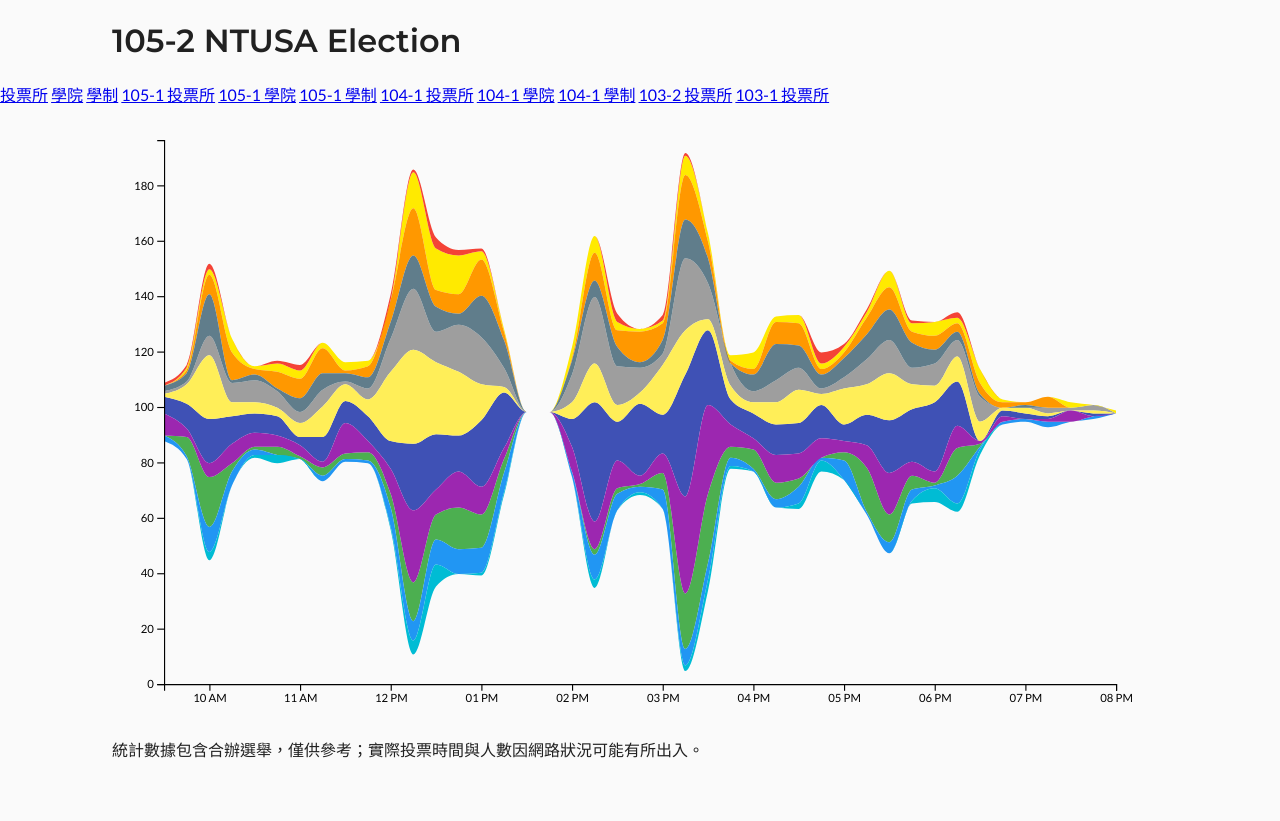
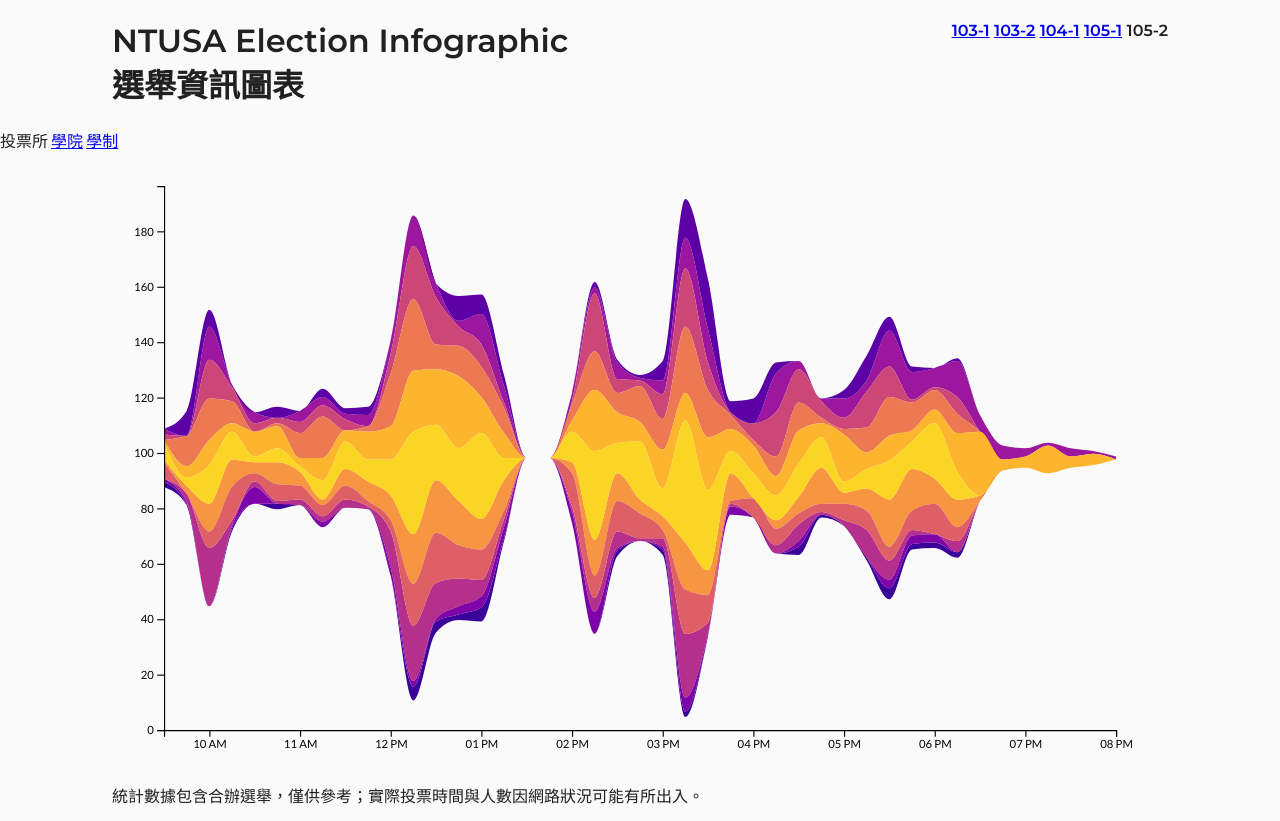
Before and after one commit to rschiang/ntu-vote-auth-stat, a plain HTML site: page index.html in a window 1280 px wide. Drawn offline with Linux system fonts and the light colour scheme.

Commit message:
Make infographic toggle works

```diff
--- a/index.css
+++ b/index.css
@@ -24,6 +24,16 @@
 header {
     font-family: Montserrat, Source Han Sans, sans-serif;
     font-weight: 600;
+}
+
+nav.semesters {
+    float: right;
+    text-align: right;
+}
+
+nav .active {
+    color: #212121;
+    text-decoration: none;
 }
 
 .chart {
--- a/index.html
+++ b/index.html
@@ -1,17 +1,17 @@
 <!DOCTYPE html>
 <html lang="zh-Hant">
 <head>
-    <title>臺大開源社：105-2 學生會暨自治組織選舉領票統計</title>
+    <title>臺大開源社：學生會選舉領票資訊圖表</title>
     <meta charset="utf-8">
     <meta http-equiv="X-UA-Compatible" content="IE=edge,chrome=1">
     <meta name="viewport" content="width=device-width, initial-scale=1">
 
-    <meta property="og:title" content="105-2 學生會暨自治組織選舉領票統計">
+    <meta property="og:title" content="臺大學生會選舉領票資訊圖表">
     <meta property="og:type" content="website">
-    <meta property="og:url" content="http://vote.ntuosc.org/statistics/105-2/">
-    <meta property="og:image" content="http://vote.ntuosc.org/statistics/105-2/assets/chart.png">
+    <meta property="og:url" content="http://ntuosc.org/vote-statistics/">
+    <meta property="og:image" content="http://ntuosc.org/vote-statistics/assets/chart.png">
     <meta property="og:site_name" content="臺灣大學開源社">
-    <meta property="og:description" content="開源社負責開發電子投票「嗶卡領票」的身份驗證系統，並針對這次學生代表選舉相關數據做了分析。一起來看看哪個票點最熱門、哪裡又是拓荒前線吧！">
+    <meta property="og:description" content="開源社負責開發電子投票「嗶卡領票」的身份驗證系統，並針對歷次選舉相關數據進行分析整理。一起來看看哪個投票所最熱門、哪裡又是拓荒前線吧！">
 
     <link rel="stylesheet" href="index.css" type="text/css">
     <link rel="shortcut icon" href="assets/favicon.png" type="image/png">
@@ -19,20 +19,19 @@
 </head>
 <body>
     <header>
-        <h1>105-2 NTUSA Election</h1>
+        <nav class="semesters">
+            <a data-semester="103-1" href="#">103-1</a>
+            <a data-semester="103-2" href="#">103-2</a>
+            <a data-semester="104-1" href="#">104-1</a>
+            <a data-semester="105-1" href="#">105-1</a>
+            <a data-semester="105-2" href="#">105-2</a>
+        </nav>
+        <h1>NTUSA Election Infographic<br />選舉資訊圖表</h1>
     </header>
-    <nav>
-        <a onclick="showData('105-2', 'station')" href="#">投票所</a>
-        <a onclick="showData('105-2', 'college')" href="#">學院</a>
-        <a onclick="showData('105-2', 'standing')" href="#">學制</a>
-        <a onclick="showData('105-1', 'station')" href="#">105-1 投票所</a>
-        <a onclick="showData('105-1', 'college')" href="#">105-1 學院</a>
-        <a onclick="showData('105-1', 'standing')" href="#">105-1 學制</a>
-        <a onclick="showData('104-1', 'station')" href="#">104-1 投票所</a>
-        <a onclick="showData('104-1', 'college')" href="#">104-1 學院</a>
-        <a onclick="showData('104-1', 'standing')" href="#">104-1 學制</a>
-        <a onclick="showData('103-2', 'station')" href="#">103-2 投票所</a>
-        <a onclick="showData('103-1', 'station')" href="#">103-1 投票所</a>
+    <nav class="dimensions">
+        <a data-dimension="station" href="#">投票所</a>
+        <a data-dimension="college" href="#">學院</a>
+        <a data-dimension="standing" href="#">學制</a>
     </nav>
     <div class="chart">
         <svg></svg>
@@ -42,10 +41,6 @@
     </footer>
     <script src="chart.js"></script>
     <script src="index.js"></script>
-    <script>
-    timeChart.init();
-    showData('105-2', 'college');
-    </script>
     <script>
         (function(i,s,o,g,r,a,m){i['GoogleAnalyticsObject']=r;i[r]=i[r]||function(){
             (i[r].q=i[r].q||[]).push(arguments)},i[r].l=1*new Date();a=s.createElement(o),
--- a/index.js
+++ b/index.js
@@ -75,7 +75,50 @@
     }
 };
 
-function showData(semester, dimension) {
+// Store page states
+var pageState = (function() {
+    var self = {
+        semester: '105-2',
+        dimension: 'station'
+    };
+
+    self.setSemester = function(semester) {
+        self.semester = semester;
+
+        var dimensions = meta[self.semester].dimensions;
+        if (dimensions.indexOf(self.dimension) < 0)
+            self.dimension = dimensions[0];
+
+        d3.selectAll('nav.dimensions a')
+            .style('display', function() {
+                return (dimensions.indexOf(this.getAttribute('data-dimension')) < 0) ? 'none' : null;
+            });
+
+        self.updateActiveLinks();
+        self.showData();
+    };
+
+    self.setDimension = function(dimension) {
+        self.dimension = dimension;
+        self.updateActiveLinks();
+        self.showData();
+    };
+
+    self.updateActiveLinks = function() {
+        d3.selectAll('nav.semesters a')
+            .classed('active', function() {
+                return this.getAttribute('data-semester') == self.semester;
+            });
+
+        d3.selectAll('nav.dimensions a')
+            .classed('active', function() {
+                return this.getAttribute('data-dimension') == self.dimension;
+            });
+    }
+
+    self.showData = function() {
+        var semester = self.semester;
+        var dimension = self.dimension;
         var options = {
             dataPath: "data/"+semester+"/"+dimension+"-time.csv",
             startTime: meta[semester].startTime,
@@ -97,4 +140,22 @@
         }
 
         return timeChart.initData(options);
-}
+    };
+
+    // Initialize links
+    self.updateActiveLinks();
+    d3.selectAll('nav.semesters a')
+        .on('click', function() {
+            self.setSemester(this.getAttribute('data-semester'));
+        });
+
+    d3.selectAll('nav.dimensions a')
+        .on('click', function() {
+            self.setDimension(this.getAttribute('data-dimension'));
+        });
+
+    return self;
+})();
+
+timeChart.init();
+pageState.showData();
```
Lines whose indentation alone changed are shown as unchanged.
